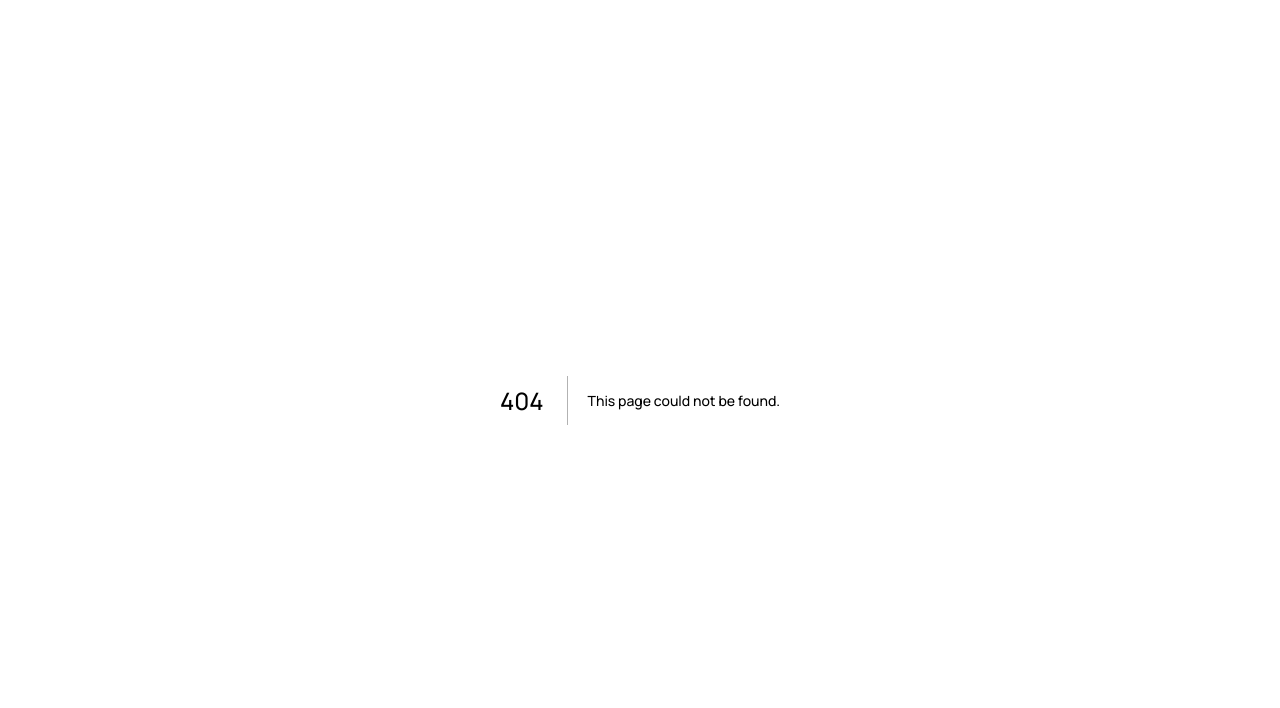
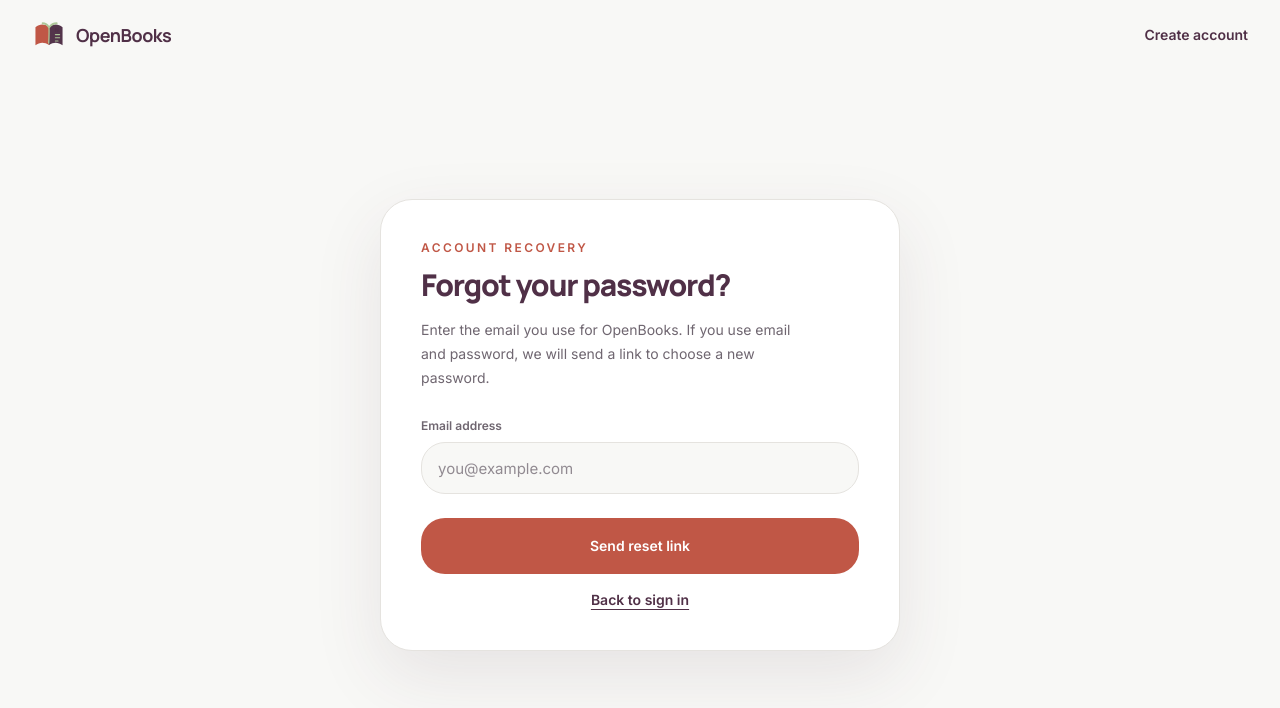
Before and after one commit to awesomeakokayo/OpenBooks, a Next.js app: page /forgot-password in a window 1280 px wide. Before the commit this address had no page. Shown: the top 708 px of the page. Built offline with nearby package versions, Linux system fonts and the light colour scheme.

Commit message:
feat(auth): add forgot password page

```diff
--- /dev/null
+++ b/app/forgot-password/page.tsx
@@ -0,0 +1,25 @@
+import Link from "next/link";
+import { OpenBooksBrandMark } from "@/components/openbooks-brand-mark";
+import { ForgotPasswordForm } from "./ForgotPasswordForm";
+
+export default function ForgotPasswordPage() {
+  return (
+    <main className="min-h-screen bg-[#F8F8F6] text-[#503047]">
+      <header className="mx-auto flex w-full max-w-[1320px] items-center justify-between px-5 py-5 lg:px-8">
+        <Link href="/" className="flex items-center gap-2.5">
+          <OpenBooksBrandMark size={34} />
+          <span className="font-heading text-lg font-bold tracking-tight">OpenBooks</span>
+        </Link>
+        <Link href="/register" className="text-sm font-semibold text-[#503047] hover:text-[#C05746]">Create account</Link>
+      </header>
+      <section className="flex min-h-[calc(100vh-88px)] items-center justify-center px-5 py-12">
+        <div className="w-full max-w-[520px] rounded-[32px] border border-[#E5E3DF] bg-white p-8 shadow-[0_25px_70px_rgba(80,48,71,0.10)] sm:p-10">
+          <p className="text-xs font-semibold uppercase tracking-[0.2em] text-[#C05746]">Account recovery</p>
+          <h1 className="mt-3 font-heading text-3xl font-extrabold tracking-[-0.04em]">Forgot your password?</h1>
+          <p className="mt-4 max-w-[42ch] text-sm leading-6 text-[#6F6670]">Enter the email you use for OpenBooks. If you use email and password, we will send a link to choose a new password.</p>
+          <ForgotPasswordForm />
+        </div>
+      </section>
+    </main>
+  );
+}
```
